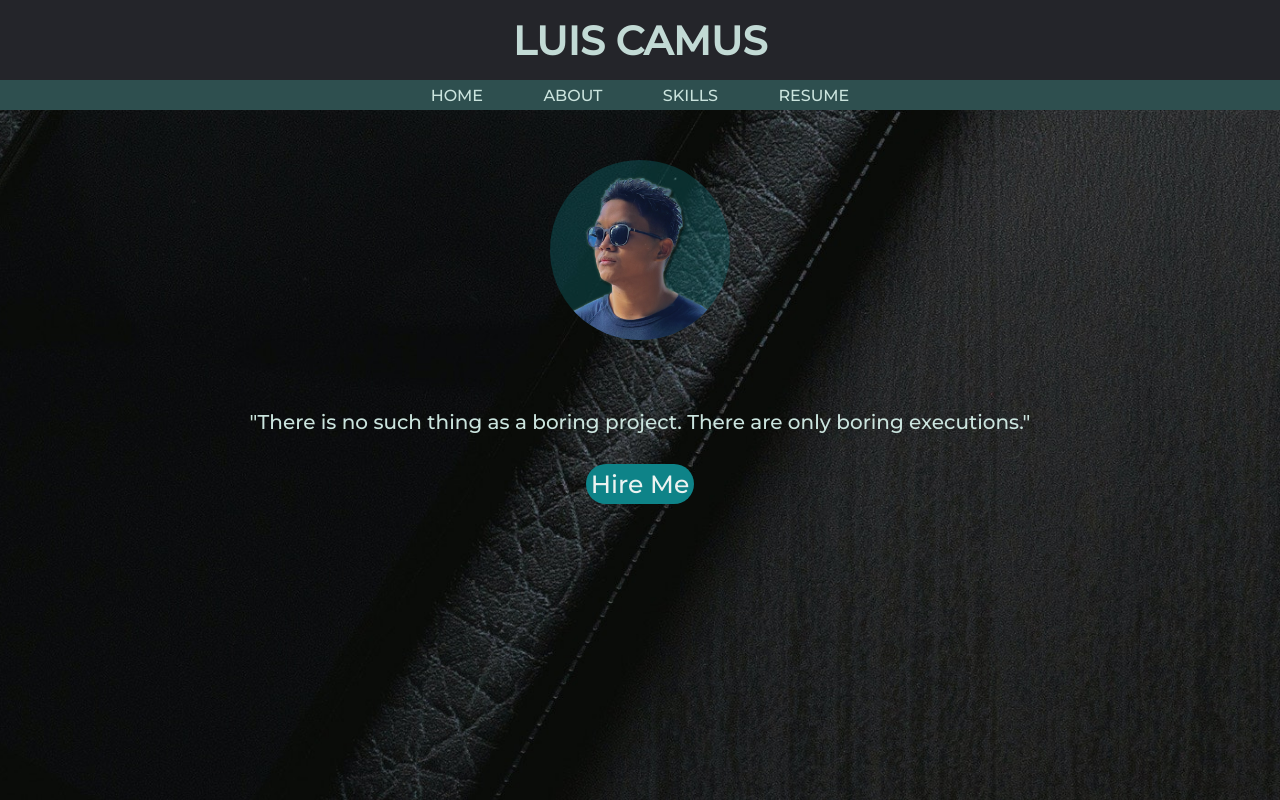
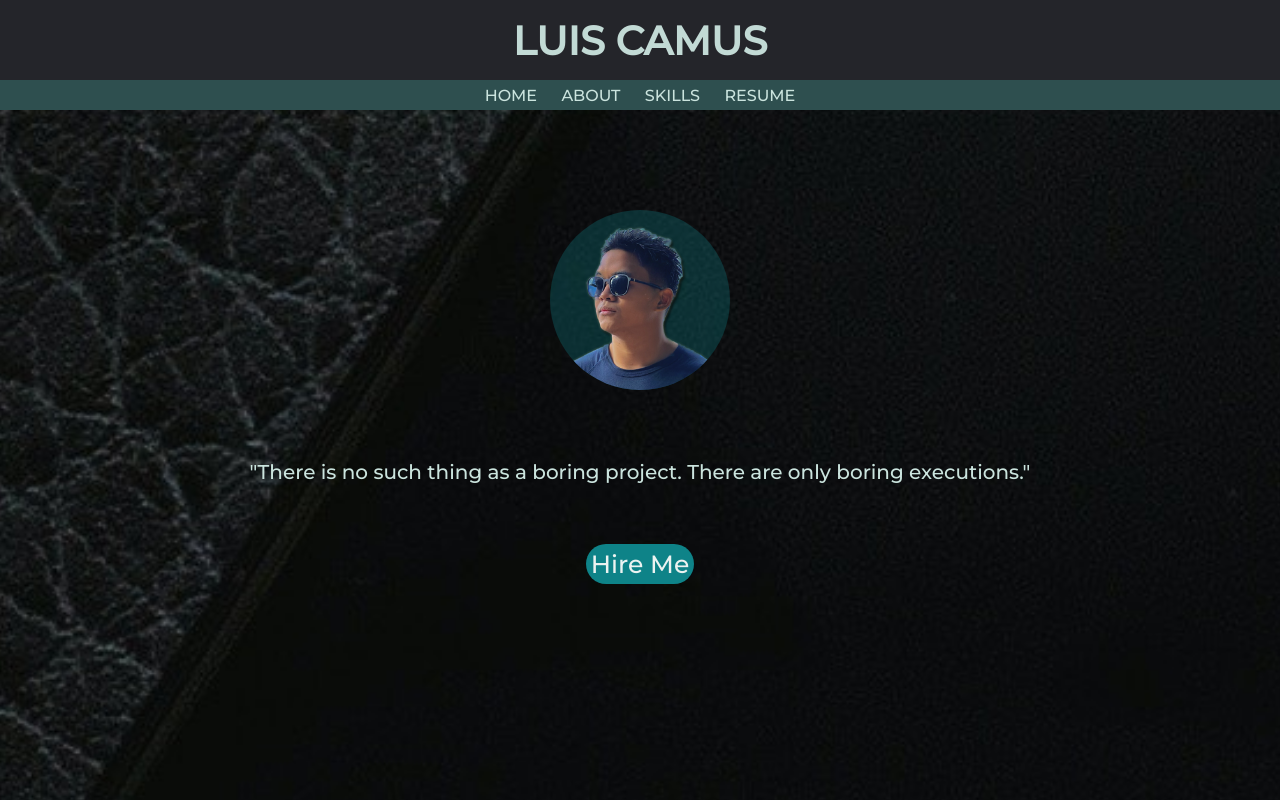
Before and after one commit to Gradientick/Gradientick.github.io, a plain HTML site: page index.html in a window 1280 px wide. Drawn offline with Linux system fonts and the light colour scheme; a web font is replaced by a local one.

Commit message:
first commit

```diff
--- a/styles.css
+++ b/styles.css
@@ -15,8 +15,8 @@ html {
 body {
     background-image: url(images/pexels-jéshoots-234527.jpg);
     background-repeat: no-repeat;
-    background-size: 300%;
-    background-position: -300px 100px;
+    background-size: 760%;
+    background-position: -300px 40px;
 
 }
 
@@ -44,7 +44,7 @@ label.logo {
     font-size:40px;
     text-transform: uppercase;
     font-weight: bolder;
-    padding: 0 10px;
+    padding: 0 0x;
     transition: all 0.3s ease 0s;
 }
 
@@ -63,7 +63,7 @@ label.logo {
 }
 
 ul li a {
-    margin: 0 28px;
+    margin: 0 10px;
     color: #CBE4DE;
     text-transform: uppercase;
 }
@@ -77,7 +77,7 @@ picture {
     background-color: rgb(14, 131, 136, 0.3);
     scale: 60%;
     position: relative;
-    top: 100px;
+    top: 150px;
 }
 
 .text {
@@ -88,7 +88,7 @@ picture {
     justify-content: center;
     align-items: center;
     position: relative;
-    top: 100px;
+    top: 150px;
     padding: 10px 0px;
 }
 
@@ -106,7 +106,7 @@ p {
 
     justify-content: center;
     position: relative;
-    top: 120px;
+    top: 200px;
 
 
 }
```
